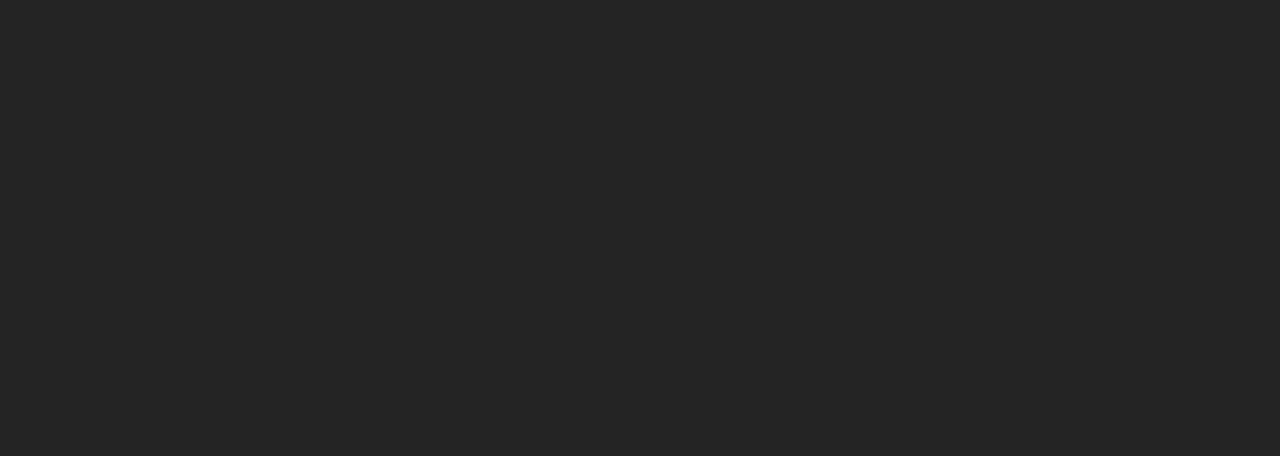
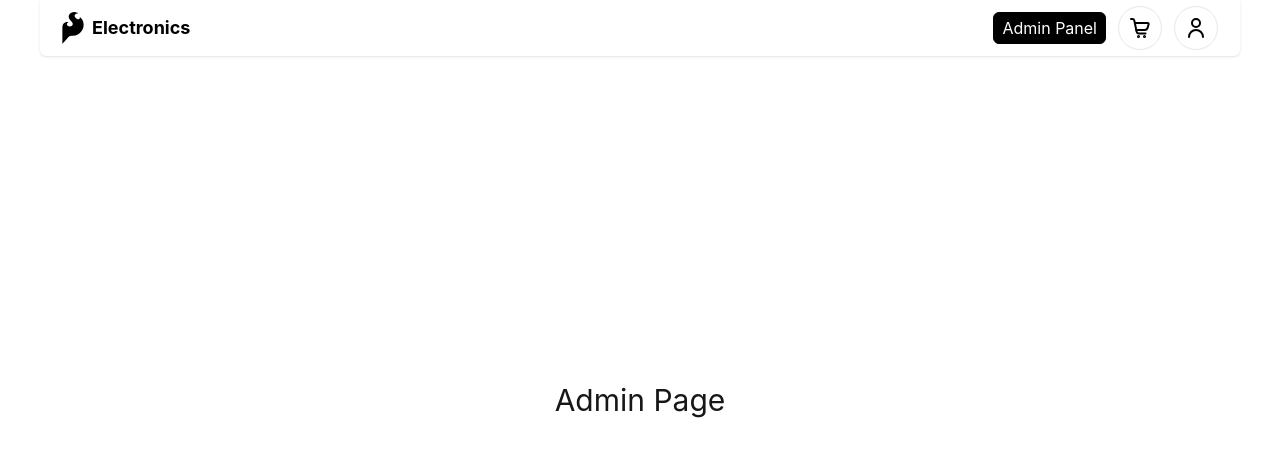
Before and after one commit to shevgn/electronics-shop-uni, a React (Vite) app in the folder frontend/: page /admin in a window 1280 px wide. Before the commit this address had no page. Shown: the top 456 px of the page. Built offline with nearby package versions, Linux system fonts and the light colour scheme; sample sign-in values are in the browser's storage.

Commit message:
protected route for admin page

```diff
--- a/frontend/src/App.tsx
+++ b/frontend/src/App.tsx
@@ -6,6 +6,8 @@
 import AuthPage from "@/pages/auth/page";
 import Product from "@/pages/product/page";
 import Cart from "@/pages/cart/page";
+import Admin from "./pages/admin/page";
+import ProtectedRoute from "./utils/ProtectedRoute";
 
 export default function App() {
   return (
@@ -15,6 +17,9 @@
         <Route path="/auth" element={<AuthPage />} />
         <Route path="/products/:id" element={<Product />} />
         <Route path="/cart" element={<Cart />} />
+        <Route element={<ProtectedRoute allowedRoles={["admin"]} />}>
+          <Route path="/admin" element={<Admin />} />
+        </Route>
       </Routes>
     </Router>
   );
--- /dev/null
+++ b/frontend/src/utils/ProtectedRoute.tsx
@@ -0,0 +1,19 @@
+import { Navigate, Outlet } from "react-router-dom";
+import { useSelector } from "react-redux";
+import { RootState } from "@/store";
+
+type ProtectedRouteProps = {
+  allowedRoles: string[];
+};
+
+const ProtectedRoute: React.FC<ProtectedRouteProps> = ({ allowedRoles }) => {
+  const user = useSelector((state: RootState) => state.user.user);
+
+  if (!user || !allowedRoles.includes(user.role)) {
+    return <Navigate to="/" replace />;
+  }
+
+  return <Outlet />;
+};
+
+export default ProtectedRoute;
```
